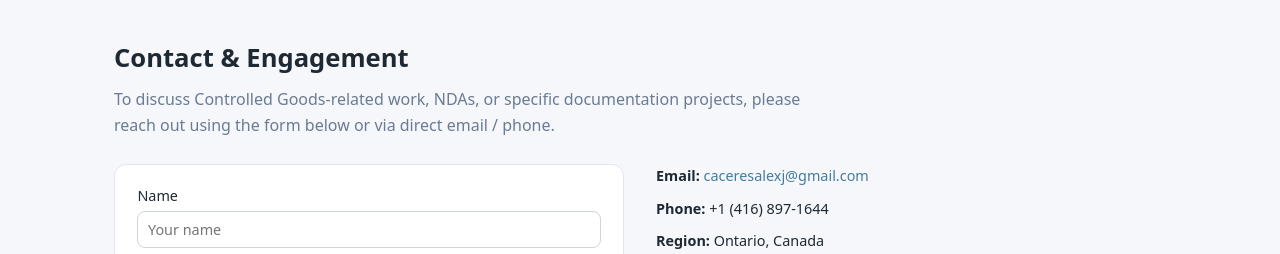
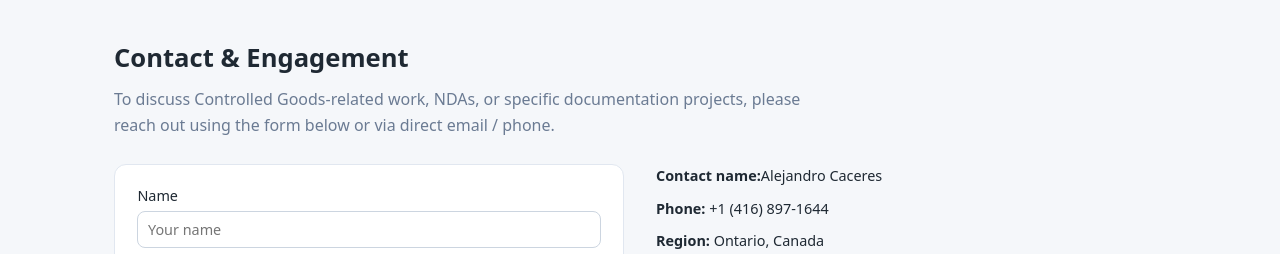
Before and after one commit to caceresalexj/mact, a plain HTML site: page index.html in a window 1280 px wide. Shown: the part 1951-2205 px from the top of the page. Drawn offline with Linux system fonts and the light colour scheme.

```diff
--- a/index.html
+++ b/index.html
@@ -712,7 +712,7 @@
         </form>
 
         <div class="contact-details">
-          <p><strong>Email:</strong> <a href="mailto:caceresalexj@gmail.com">caceresalexj@gmail.com</a></p>
+          <p><strong>Contact name:</strong>Alejandro Caceres</p>
           <p><strong>Phone:</strong> +1 (416) 897-1644</p>
           <p><strong>Region:</strong> Ontario, Canada</p>
 
```
